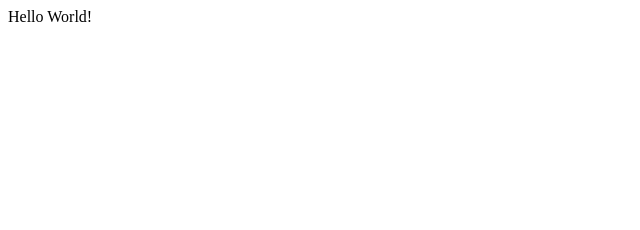
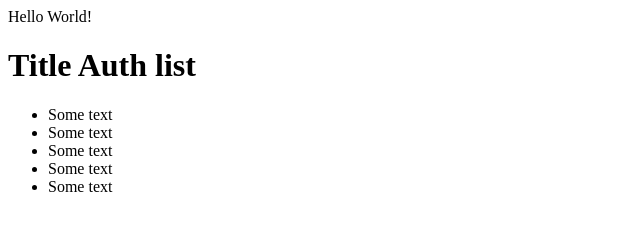
Before and after one commit to OnlyRaydek/git-repo-one, a plain HTML site: page index.html in a window 1280 px wide. Shown: the whole page, without its empty margins (0-640 px from the left). Drawn offline with Linux system fonts and the light colour scheme.

Commit message:
New files

```diff
--- a/index.html
+++ b/index.html
@@ -7,5 +7,13 @@
 </head>
 <body>
   <div>Hello World!</div>
+  <h1>Title Auth list</h1>
+  <ul>
+    <li>Some text</li>
+    <li>Some text</li>
+    <li>Some text</li>
+    <li>Some text</li>
+    <li>Some text</li>
+  </ul>
 </body>
 </html>
```
Also changed, not shown: styles.css (added).
